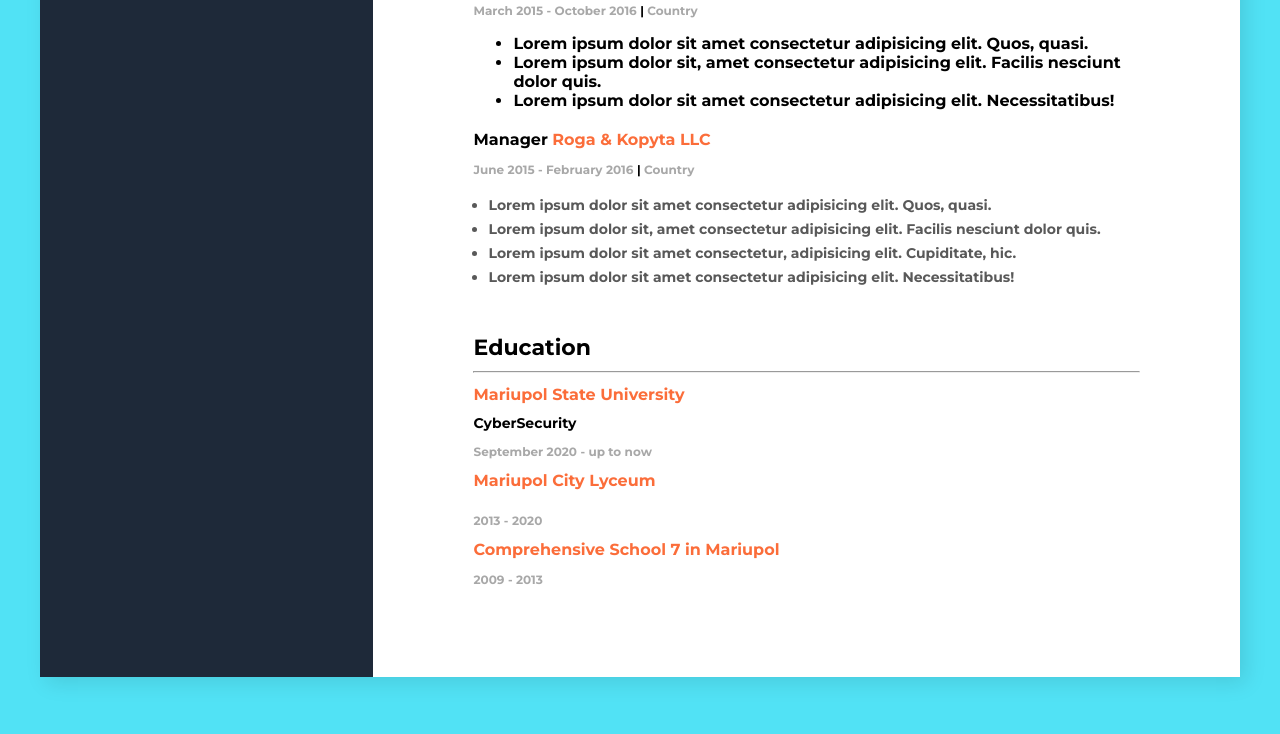
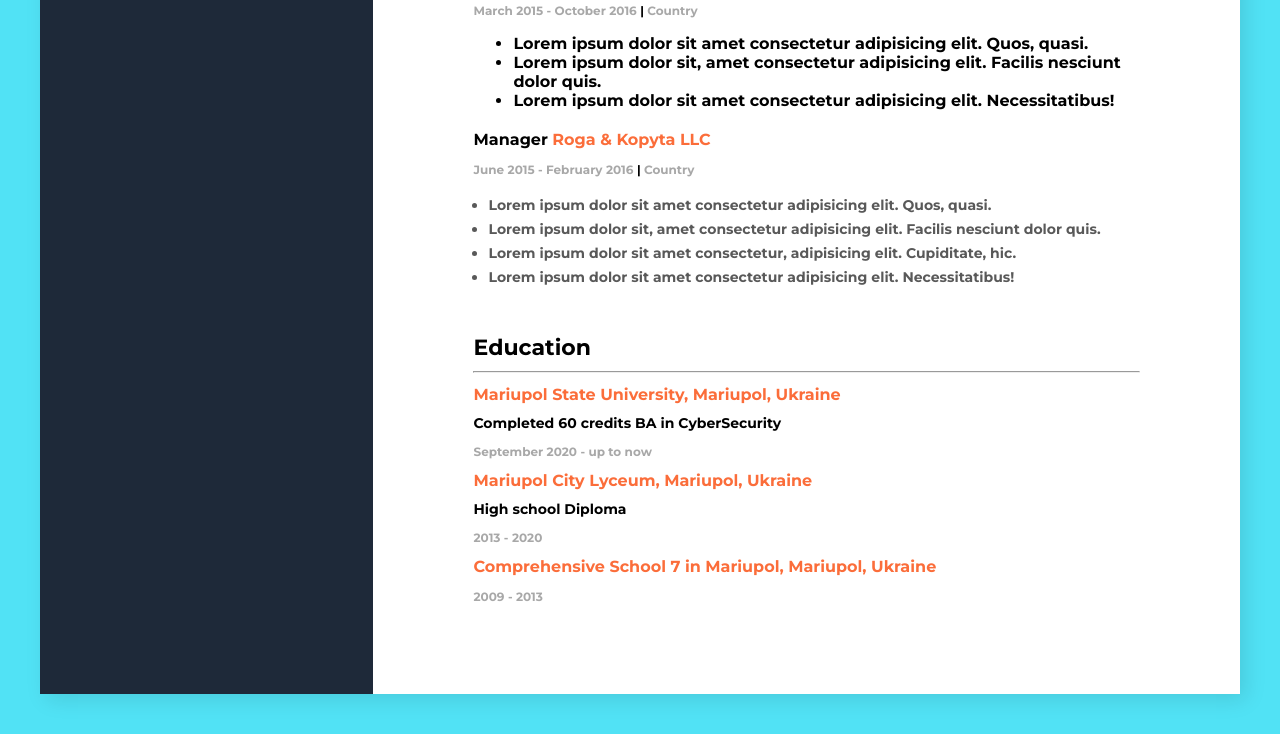
Before and after one commit to DINHDRAWN/personal-cv, a plain HTML site: page index.html in a window 1280 px wide. Shown: the part 658-1392 px from the top of the page. Drawn offline with Linux system fonts and the light colour scheme.

Commit message:
Update index.html

```diff
--- a/index.html
+++ b/index.html
@@ -105,20 +105,20 @@
                 <hr>
                 <!-- University -->
                 <div>
-                    <h4 class="education-name">Mariupol State University</h4>
-                    <h5 class="education-specialty">CyberSecurity</h5>
+                    <h4 class="education-name">Mariupol State University, Mariupol, Ukraine</h4>
+                    <h5 class="education-specialty">Completed 60 credits BA in CyberSecurity</h5>
                     <p class="education-duration">September 2020 - up to now</p>
                 </div>
 
                 <!-- high school -->
                 <div>
-                    <h4 class="education-name">Mariupol City Lyceum</h4>
-                    <h5 ></h5>
+                    <h4 class="education-name">Mariupol City Lyceum, Mariupol, Ukraine</h4>
+                    <h5 class="education-specialty">High school Diploma</h5>
                     <p class="education-duration">2013 - 2020</p>
                 </div>
                 <!-- primarz=y school-->
                 <div>
-                    <h4 class="education-name">Comprehensive School 7 in Mariupol</h4>
+                    <h4 class="education-name">Comprehensive School 7 in Mariupol, Mariupol, Ukraine</h4>
                     <p class="education-duration">2009 - 2013</p>
                 </div>
 
```
